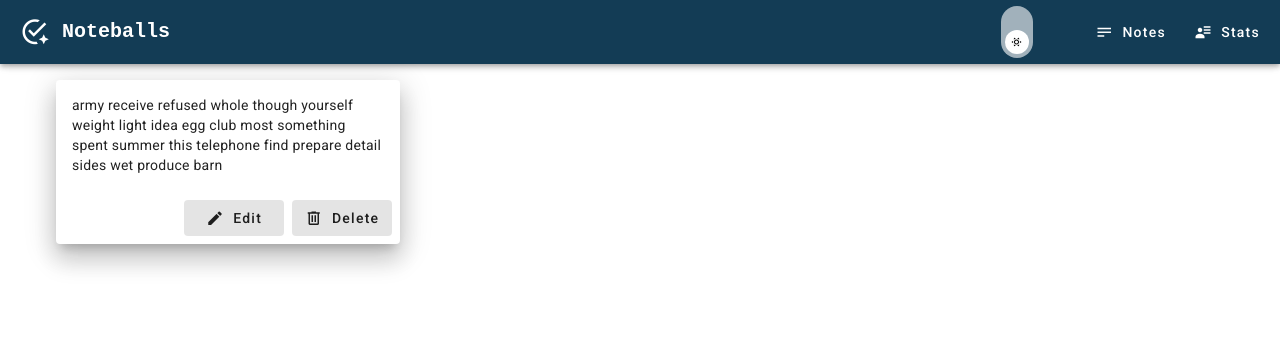
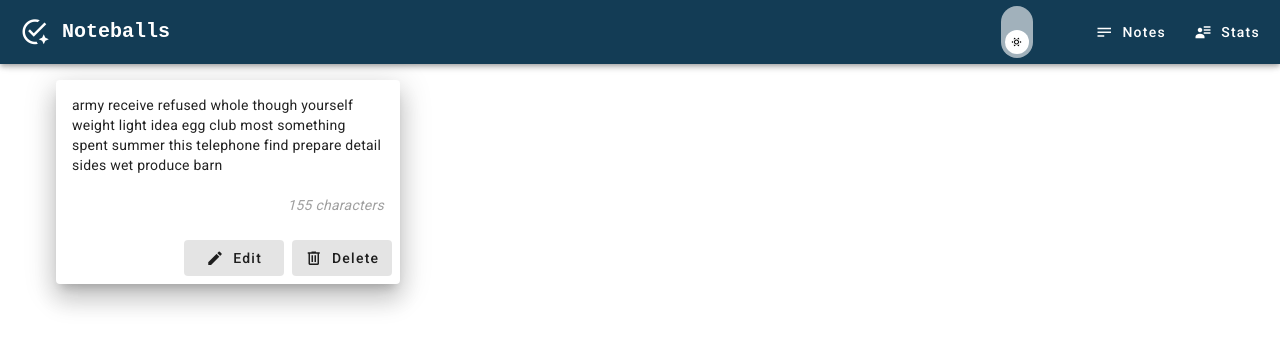
Before and after one commit to webclidev/vue-composition-api-gridnotes, a Vue app: page /#/1 in a window 1280 px wide. Shown: the top 348 px of the page. Built offline with nearby package versions, Linux system fonts and the light colour scheme.

Commit message:
added totalCharacters computed property

```diff
--- a/src/components/Note.vue
+++ b/src/components/Note.vue
@@ -10,6 +10,10 @@
       <p class="card-text">
         {{ note.content }}
       </p>
+
+      <div class="text-right mt-5 text-disabled text-body-2 font-italic">
+        {{ totalCharacters }}
+      </div>
     </template>
 
     <v-card-actions>
@@ -36,6 +40,7 @@
 </template>
 
 <script setup>
+import { computed } from "vue";
 import { useTheme } from "vuetify";
 const props = defineProps({
   note: {
@@ -45,6 +50,13 @@ const props = defineProps({
 });
 defineEmits(["delete"]);
 const { name: theme } = useTheme();
+
+const totalCharacters = computed(() => {
+  const contentLength = props.note.content.length;
+  const description = `${contentLength} character`;
+
+  return contentLength > 1 ? description + "s" : description;
+});
 </script>
 
 <style scoped>
```
